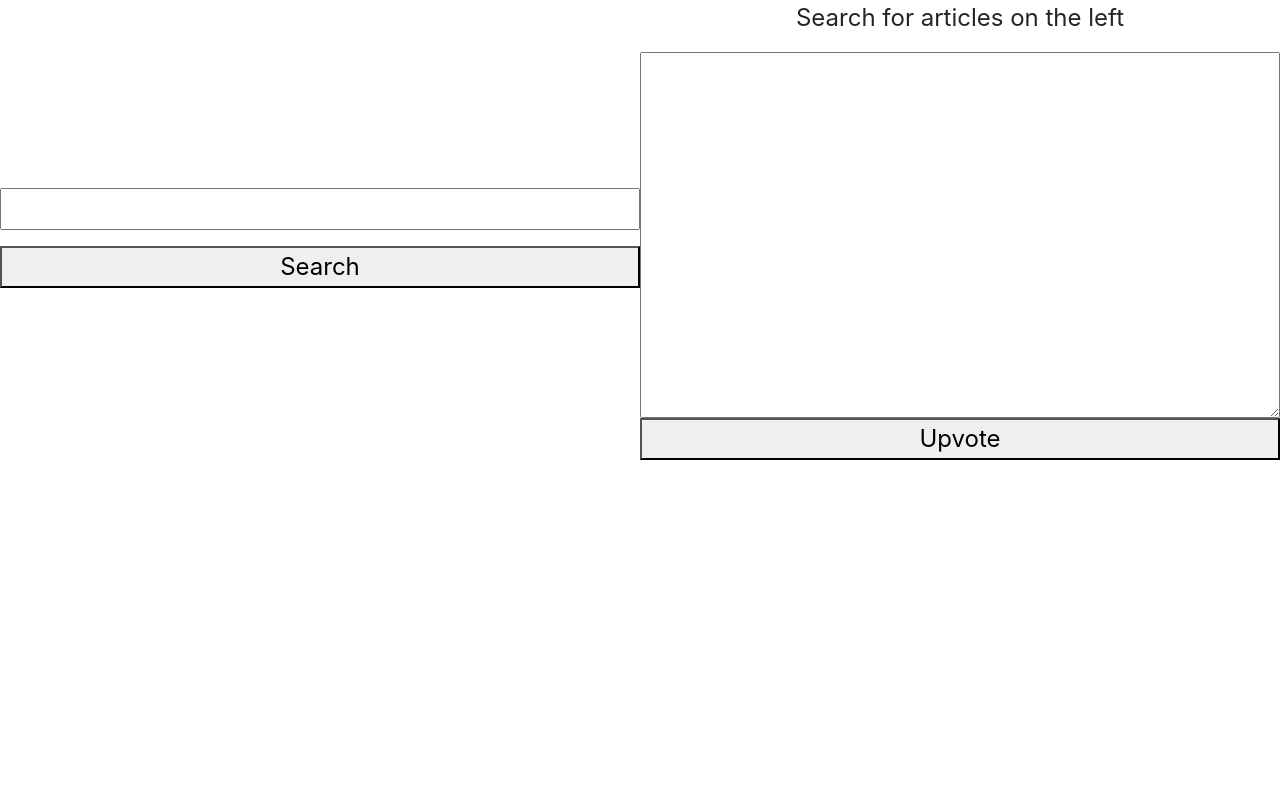
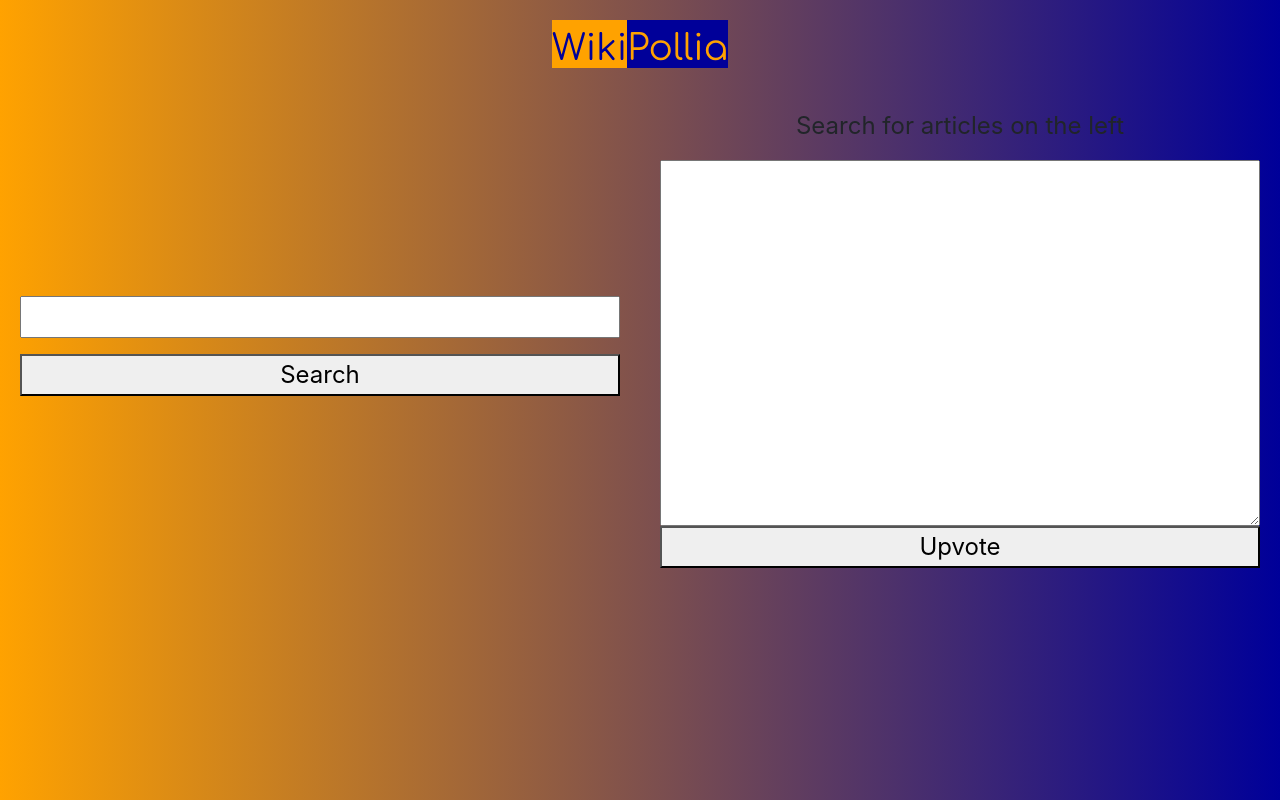
Before and after one commit to donovanrichardson/wikipollia-frontend, a plain HTML site: page index.html in a window 1280 px wide. Drawn offline with nearby package versions, Linux system fonts and the light colour scheme; no server answers.

Commit message:
trying the bg

```diff
--- a/index.html
+++ b/index.html
@@ -10,8 +10,8 @@
     <title>Document</title>
 </head>
 <body>
+    <img id='wikipollia' src="wikipollia.svg" alt="WikiPollia">
     <div class="grid-container">
-        <ul id="articles"></ul>
         <form id='searchform' action="" class='flex-container'>
             <input type="text" name="query" id="query">
             <ul id='results'></ul>
@@ -22,6 +22,7 @@
             <textarea class='vote' name="comment" id="comment" cols="30" rows="10"></textarea>
             <button>Upvote</button>
         </form>
+        <ul id="articles"></ul>
     </div>
 
     <script src="https://code.jquery.com/jquery-3.5.1.min.js" integrity="sha256-9/aliU8dGd2tb6OSsuzixeV4y/faTqgFtohetphbbj0=" crossorigin="anonymous"></script>
--- a/style.css
+++ b/style.css
@@ -1,9 +1,21 @@
 body{
+    background: rgb(255,162,0);
+    background: -moz-linear-gradient(90deg, rgba(255,162,0,1) 0%, rgba(0,0,153,1) 100%);
+    background: -webkit-linear-gradient(90deg, rgba(255,162,0,1) 0%, rgba(0,0,153,1) 100%);
+    background: linear-gradient(90deg, rgba(255,162,0,1) 0%, rgba(0,0,153,1) 100%);
+
+    /* https://cssgradient.io/ */
 
     max-height:100%;
     max-width: 100%; /* might have to change */
     /* overflow-wrap: word-break; */
     overflow-wrap: break-word;
+}
+
+#wikipollia{
+    margin:20px auto;
+    display: block;
+    /* text-align: center; */
 }
 
 .flex-container{
@@ -18,6 +30,11 @@ body{
 
 #searchform{
     grid-area:c;
+    margin: 20px;
+}
+
+#voteform{
+    margin: 20px;
 }
 
 #results{
```
Also changed, not shown: wikipollia.svg (added).
